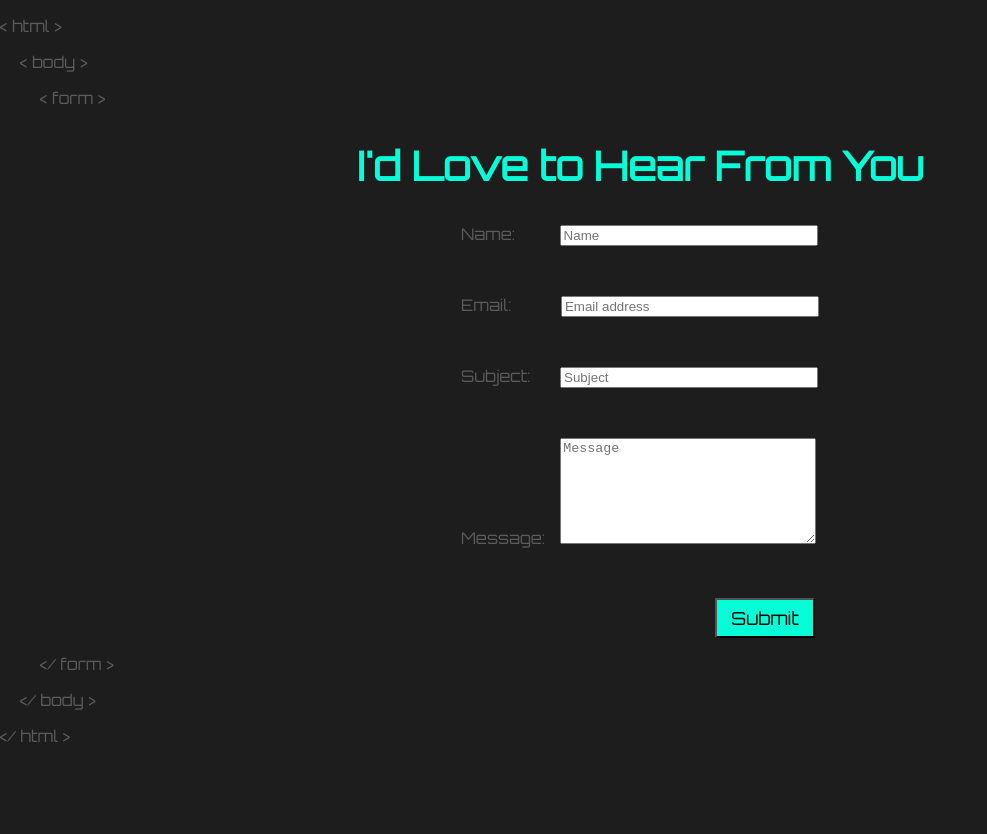
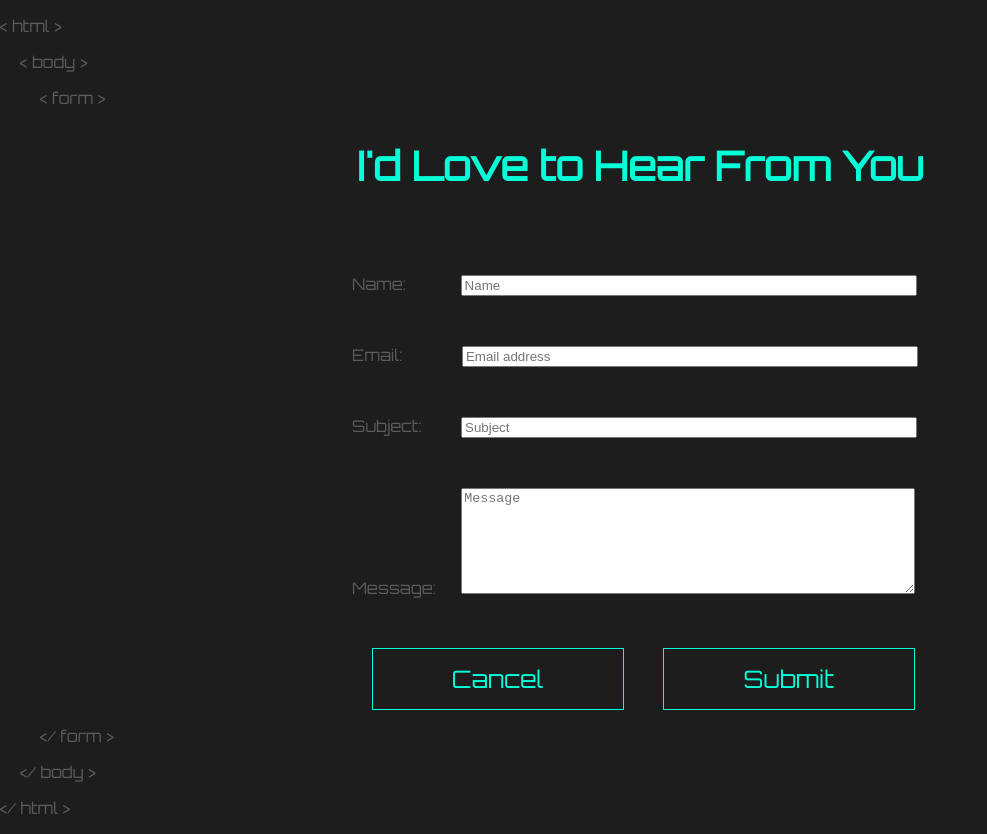
Before and after one commit to Adrusselljr/portfolio, a React (Create React App) app in the folder client/: page /contact in a window 1280 px wide. Shown: the whole page, without its empty margins (0-987 px from the left). Before the commit the page ends 800 px from the top, so only its background shows below. Built offline with nearby package versions, Linux system fonts and the light colour scheme.

Commit message:
finished contactForm, added success page, modified projects

```diff
--- a/client/src/App.jsx
+++ b/client/src/App.jsx
@@ -1,7 +1,8 @@
 import React from 'react'
-import { BrowserRouter, Routes, Route } from 'react-router-dom';
-import ContactMe from './pages/ContactMe';
+import { BrowserRouter, Routes, Route } from 'react-router-dom'
+import ContactMe from './pages/ContactMe'
 import Main from './pages/Main'
+import Success from './pages/Success'
 
 const App = () => {
     return (
@@ -9,6 +10,7 @@ const App = () => {
             <Routes>
                 <Route path='/' element={ <Main /> } />
                 <Route path='contact' element={ <ContactMe /> } />
+                <Route path='success' element={ <Success /> } />
             </Routes>
         </BrowserRouter>
     )
--- a/client/src/components/ContactForm.jsx
+++ b/client/src/components/ContactForm.jsx
@@ -1,7 +1,8 @@
 import React, { useRef } from 'react'
+import { Link } from 'react-router-dom'
 import emailjs from '@emailjs/browser'
 
-// variables
+// Variables
 const SERVICE_ID = "service_8xc4pkg"
 const TEMPLATE_ID = "template_f4u1prw"
 const PUBLIC_KEY = "HGkCuXmWGyc6p4Vs6"
@@ -21,25 +22,35 @@ const ContactForm = () => {
     }
 
     return (
-        <div>
+        <div style={{ width: "70%", marginLeft: "25%", marginTop: "50px" }}>
             <form ref={ form } onSubmit={ sendEmail }>
+
                 <div>
                     <label>Name: </label>
-                    <input name='name' type='text' placeholder='Name' style={{ marginLeft: "40px", width: "250px" }} />
+                    <input name='name' type='text' placeholder='Name' style={{ width: "50%", marginLeft: "50px" }} />
                 </div>
                 <div>
                     <label>Email: </label>
-                    <input name='email' type='email' placeholder='Email address' style={{ marginLeft: "45px", marginTop: "50px", width: "250px" }} />
+                    <input name='email' type='email' placeholder='Email address' style={{ marginLeft: "55px", marginTop: "50px", width: "50%" }} />
                 </div>
                 <div>
                     <label>Subject: </label>
-                    <input name='subject' type='text' placeholder='Subject' style={{ marginLeft: "25px", marginTop: "50px", width: "250px" }} />
+                    <input name='subject' type='text' placeholder='Subject' style={{ marginLeft: "35px", marginTop: "50px", width: "50%" }} />
                 </div>
                 <div>
                     <label>Message:</label>
-                    <textarea name="message" rows={ 3 } placeholder='Message' style={{ marginLeft: "15px", marginTop: "50px", width: "250px", height: "100px" }} />
+                    <textarea name="message" rows={ 3 } placeholder='Message' style={{ marginLeft: "25px", marginTop: "50px", width: "50%", height: "100px" }} />
                 </div>
-                <button value="Send" className='submit-btn' type='submit'>Submit</button>
+
+                <div style={{ display: "flex", justifyContent: "space-around", marginRight: "35%" }}>
+                    <div className="button" style={{ border: "1px solid #05fdd8", width: "250px", fontSize: "x-large", height: "60px", display: "flex", justifyContent: "center", alignItems: "center", marginTop: "50px", transition: "0.3s", color: "#05fdd8" }}>
+                        <Link style={{ textDecoration: "none", color: "#05fdd8" }} to='/' value="Send" className='submit-btn' type='submit'><p style={{ width: "250px", height: "60px", display: "flex", justifyContent: "center", alignItems: "center" }}>Cancel</p></Link>
+                    </div>
+                    <div className="button" style={{ border: "1px solid #05fdd8", width: "250px", fontSize: "x-large", height: "60px", display: "flex", justifyContent: "center", alignItems: "center", marginTop: "50px", transition: "0.3s", color: "#05fdd8" }}>
+                        <Link style={{ textDecoration: "none", color: "#05fdd8" }} to='/success' value="Send" className='submit-btn' type='submit'><p style={{ width: "250px", height: "60px", display: "flex", justifyContent: "center", alignItems: "center" }}>Submit</p></Link>
+                    </div>
+                </div>
+
             </form>
         </div>
     )
--- a/client/src/components/Projects.jsx
+++ b/client/src/components/Projects.jsx
@@ -1,6 +1,7 @@
 import React from 'react'
 import MemoryGame from '../images/MemoryGame.png'
 import PongGame from '../images/PongGame.png'
+import GitHub from '../images/GitHubLogo.png'
 
 // Variables
 const open = "<"
@@ -18,8 +19,11 @@ const Projects = () => {
                 <div style={{ marginLeft: "1%" }}>
                     <p style={{ fontSize: "small" }}>{ open } div { end }</p>
                     <div style={{ display: "flex", justifyContent: "space-around" }}>
-                        <div>
+                        <div style={{ display: "flex", flexDirection: "column", alignItems: "center", justifyContent: "center" }}>
                             <p>PONG</p>
+                            <p style={{ color: "white", fontSize: "small" }}>Created with HTML5, CSS3, and JavaScript</p>
+                            <p style={{ color: "white", fontSize: "small" }}>* MUST HAVE KEYBOARD TO PLAY *</p>
+                            <a href="https://github.com/Adrusselljr/pong"><img style={{ width: "60px" }} src={ GitHub } alt="GitHub Logo" /></a>
                         </div>
                         <a href="https://pong-lac.vercel.app/"><img style={{ width: "400px", marginTop: "40px" }} src={ PongGame } alt="Pong Game" /></a>
                     </div>
@@ -30,8 +34,11 @@ const Projects = () => {
                     <p style={{ fontSize: "small" }}>{ open } div { end }</p>
                     <div style={{ display: "flex", justifyContent: "space-around" }}>
                         <a href="https://memory-card-game-blue-five.vercel.app/"><img style={{ width: "400px", height: "275px", marginTop: "40px" }} src={ MemoryGame } alt="Memory Game" /></a>
-                        <div>
+                        <div style={{ display: "flex", flexDirection: "column", alignItems: "center", justifyContent: "center" }}>
                             <p>MATCH GAME</p>
+                            <p style={{ color: "white", fontSize: "small" }}>Created with HTML5, CSS3, and JavaScript</p>
+                            <p style={{ color: "white", fontSize: "small" }}>Used jQuery and Lodash</p>
+                            <a href="https://github.com/Adrusselljr/memory-card-game"><img style={{ width: "60px" }} src={ GitHub } alt="GitHub Logo" /></a>
                         </div>
                     </div>
                     <p style={{ fontSize: "small" }}>{ close } div { end }</p>
--- a/client/src/index.css
+++ b/client/src/index.css
@@ -42,15 +42,6 @@ code {
   justify-content: center;
 }
 
-.submit-btn {
-  background-color: #05fdd8;
-  font-family: 'Orbitron';
-  width: 100px;
-  height: 40px;
-  font-size: large;
-  margin: 50px 0px 0px 254px;
-}
-
 @media only screen and (max-width: 1200px) {
 
 
--- /dev/null
+++ b/client/src/pages/Success.jsx
@@ -0,0 +1,30 @@
+import React from 'react'
+import { Link } from 'react-router-dom'
+
+// Variables
+const open = "<"
+const close = "</"
+const end = ">"
+
+function Success() {
+    return (
+        <div>
+            <p>{ open } html { end }</p>
+            <p style={{ marginLeft: "20px" }}>{ open } body { end }</p>
+
+            <div style={{ display: "flex", flexDirection: "column", justifyContent: "center", alignItems: "center", color: "#05fdd8" }}>
+                <h1>Thank you for the email!  I will reply as soon as I can!</h1>
+                <p>Please keep browing my portfolio! Click Home.</p>
+                <div className="button" style={{ border: "1px solid #05fdd8", width: "250px", fontSize: "x-large", height: "60px", display: "flex", justifyContent: "center", alignItems: "center", marginTop: "50px", transition: "0.3s", color: "#05fdd8" }}>
+                    <Link style={{ textDecoration: "none", color: "#05fdd8" }} to='/' value="Send" className='submit-btn' type='submit'><p style={{ width: "250px", height: "60px", display: "flex", justifyContent: "center", alignItems: "center" }}>Home</p></Link>
+                </div>
+            </div>
+
+
+            <p style={{ marginLeft: "20px" }}>{ close } body { end }</p>
+            <p>{ close } html { end }</p>
+        </div>
+    )
+}
+
+export default Success
```
